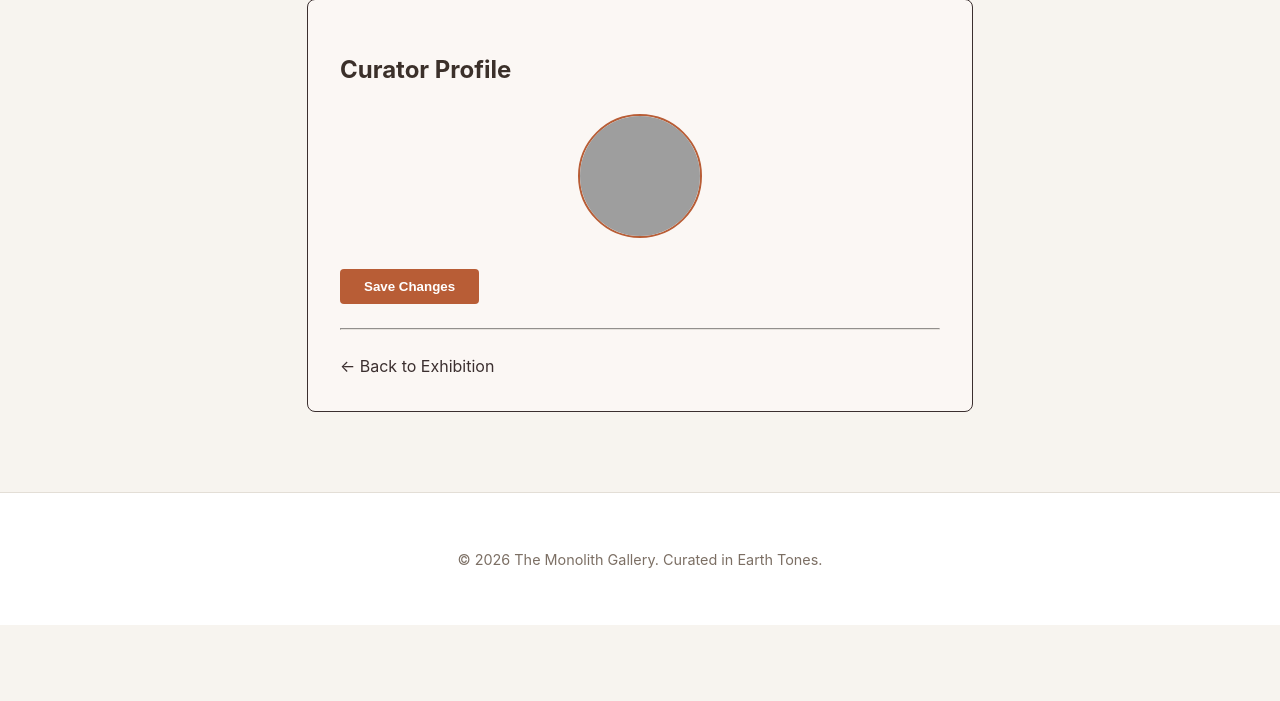
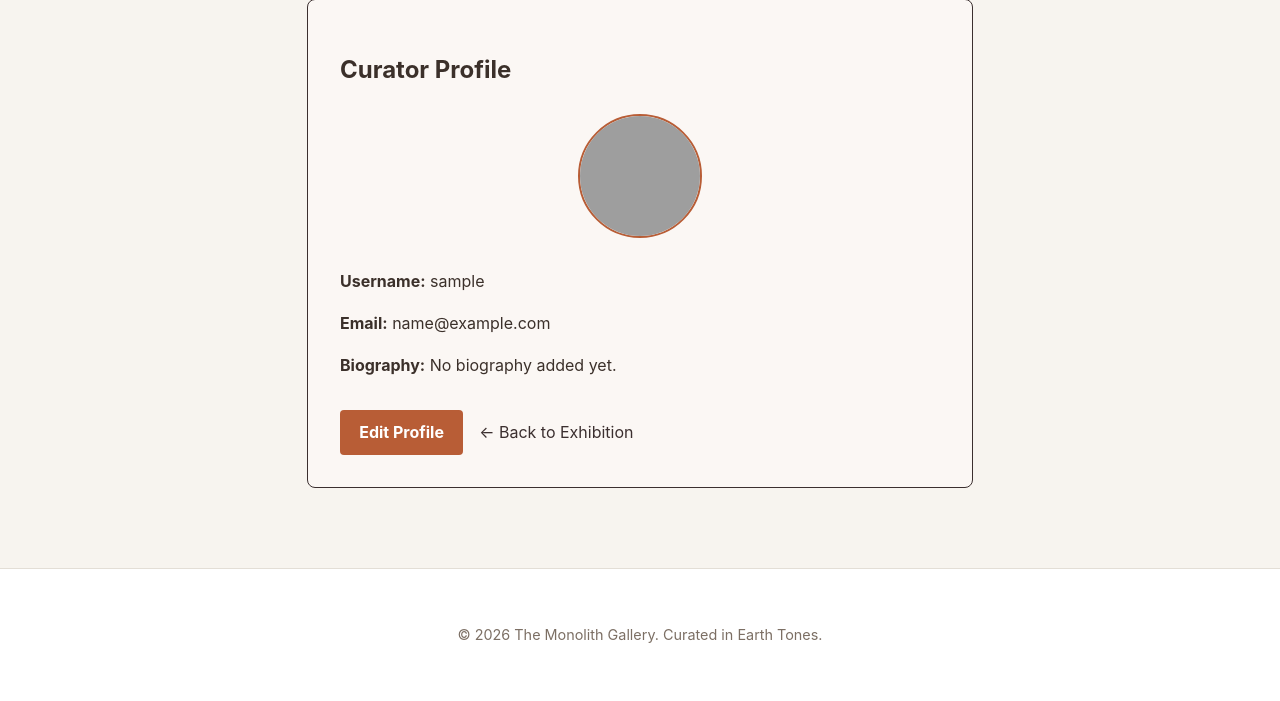
Before and after one commit to lameckkipsang/the_monolith, a Django app: page /profile/ in a window 1280 px wide. Shown: the part 167-868 px from the top of the page. Before the commit the page ends 792 px from the top, so only its background shows below. Run offline with Django 5.2, Linux system fonts and the light colour scheme; the visitor is signed in with stand-in values (Sample User, id 1); data comes from the database, SQL or seed files in the repository; grey boxes are pictures that could not be loaded.

Commit message:
refactor profile.html to only display the profile card and the call to action button for editing the profile

```diff
--- a/gallery/templates/profile.html
+++ b/gallery/templates/profile.html
@@ -13,25 +13,20 @@
             </div>
         {% endif %}
 
-        <!-- Edit Profile Form -->
-        <form method="post" enctype="multipart/form-data" style="margin-top: 1.5rem;">
-            {% csrf_token %}
+        <div style="margin-top: 1.5rem;">
+            <p><strong>Username:</strong> {{ request.user.username }}</p>
+            <p><strong>Email:</strong> {{ request.user.email }}</p>
+            <p><strong>Biography:</strong> {{ profile.biography|default:"No biography added yet." }}</p>
+        </div>
 
-            <div style="margin-bottom: 1rem;">
-                {{ account_form.as_p }}
-            </div>
-
-            <div style="margin-bottom: 1rem;">
-                {{ profile_form.as_p }}
-            </div>
-
-            <button type="submit" class="btn" style="background-color: var(--terracotta, #b85d36); color: #fff; border: none; padding: 0.6rem 1.5rem; cursor: pointer; border-radius: 4px; font-weight: bold;">
-                Save Changes
-            </button>
-        </form>
-
-        <hr style="margin: 1.5rem 0; border-color: #e6e2dd;">
-
-        <a href="{% url 'home' %}" style="color: var(--espresso, #3b2f2f); text-decoration: none;">&larr; Back to Exhibition</a>
+        <!-- Action Buttons -->
+        <div style="margin-top: 2rem; display: flex; gap: 1rem; align-items: center;">
+            <a href="{% url 'edit_profile' %}" class="btn" style="background-color: var(--terracotta, #b85d36); color: #fff; padding: 0.6rem 1.2rem; text-decoration: none; border-radius: 4px; font-weight: bold;">
+                Edit Profile
+            </a>
+            <a href="{% url 'home' %}" style="color: var(--espresso, #3b2f2f); text-decoration: none;">
+                &larr; Back to Exhibition
+            </a>
+        </div>
     </div>
 {% endblock %}
```
